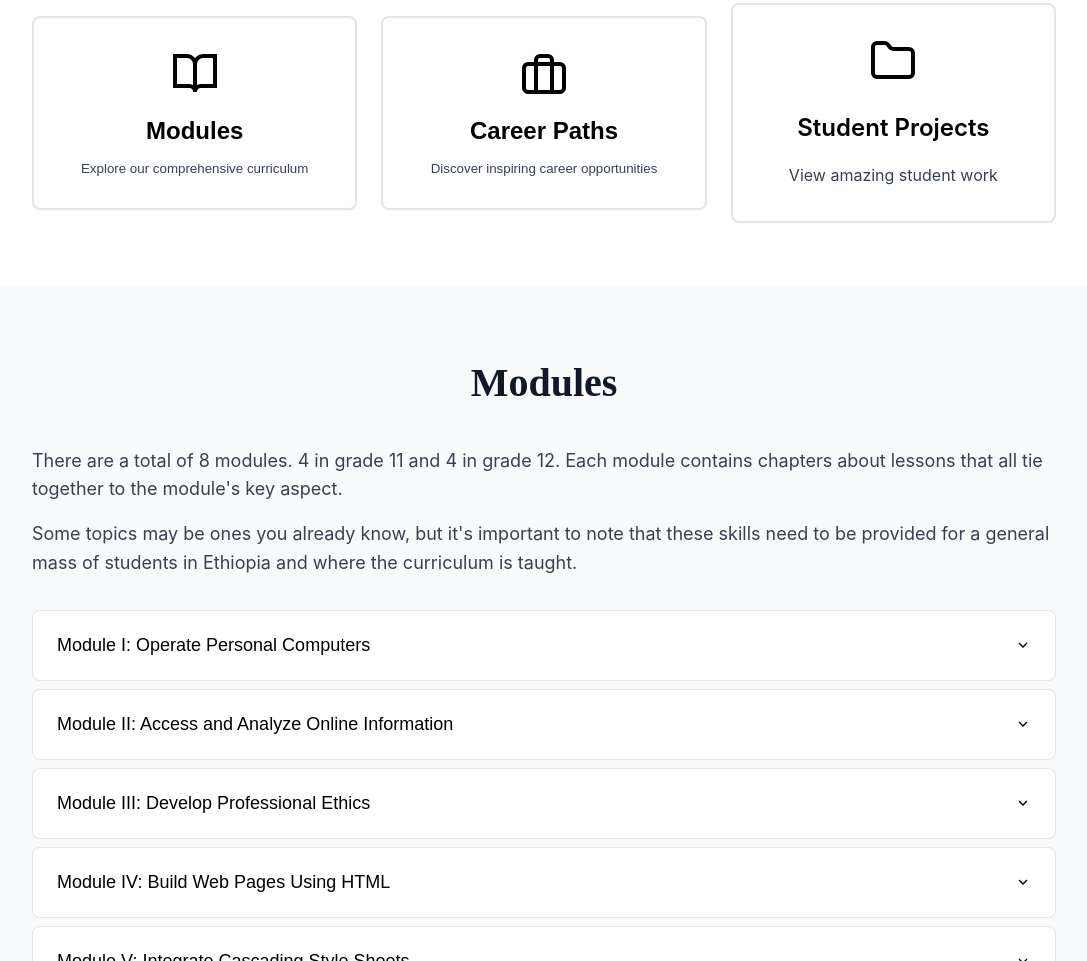
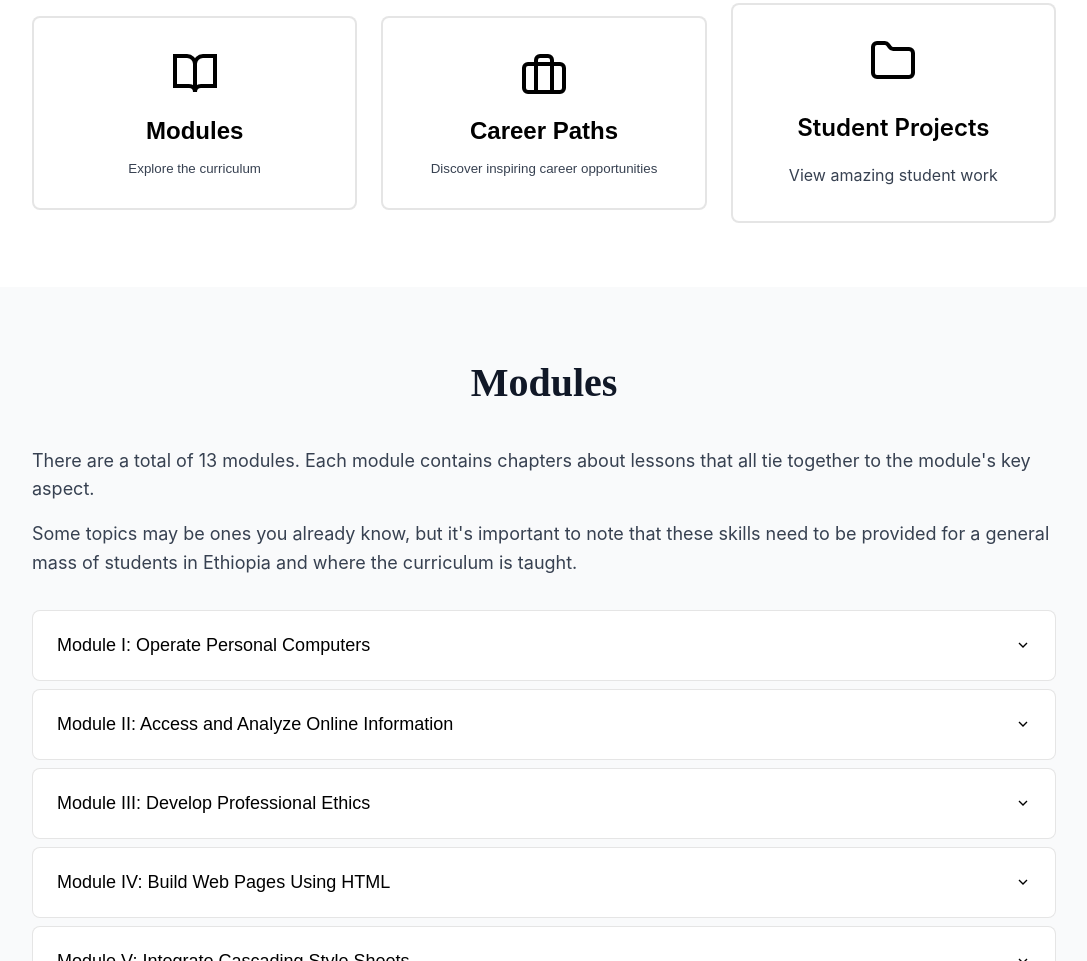
Before and after one commit to spyderio/TVET3, a plain HTML site: page web-development.html in a window 1280 px wide. Shown: the part 1045-2006 px from the top of the page, without its empty margins (96-1183 px from the left). Drawn offline with Linux system fonts and the light colour scheme.

Commit message:
Update web-development.html

```diff
--- a/web-development.html
+++ b/web-development.html
@@ -50,7 +50,7 @@
                             <h3 class="card-title">Modules</h3>
                         </div>
                         <div class="card-content">
-                            <p class="card-text">Explore our comprehensive curriculum</p>
+                            <p class="card-text">Explore the curriculum</p>
                         </div>
                     </div>
                 </button>
@@ -93,7 +93,7 @@
             <h2 class="section-title center">Modules</h2>
 
             <div class="module-description">
-                <p class="module-text">There are a total of 8 modules. 4 in grade 11 and 4 in grade 12. Each module contains chapters about lessons that all tie together to the module's key aspect.</p>
+                <p class="module-text">There are a total of 13 modules. Each module contains chapters about lessons that all tie together to the module's key aspect.</p>
                 <p class="module-text">Some topics may be ones you already know, but it's important to note that these skills need to be provided for a general mass of students in Ethiopia and where the curriculum is taught.</p>
             </div>
 
```
